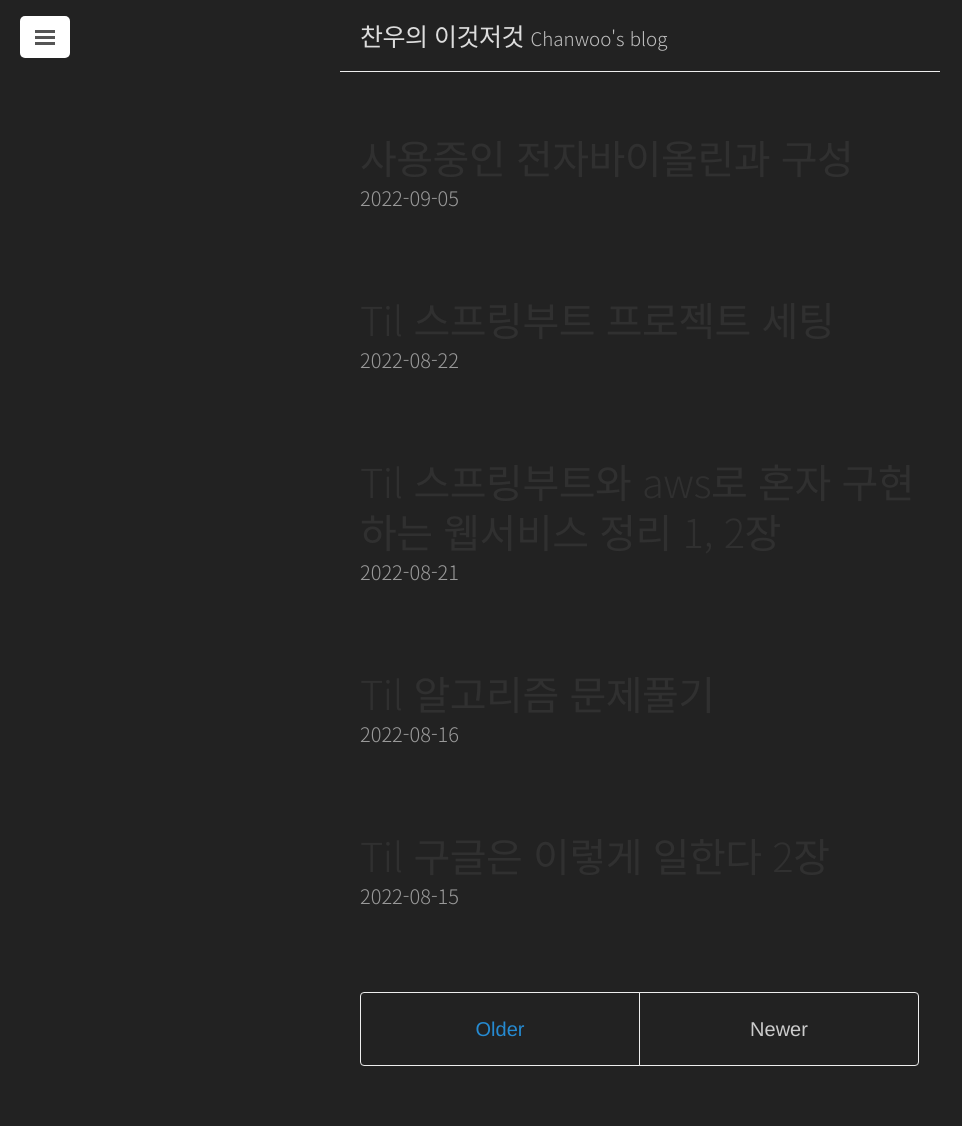
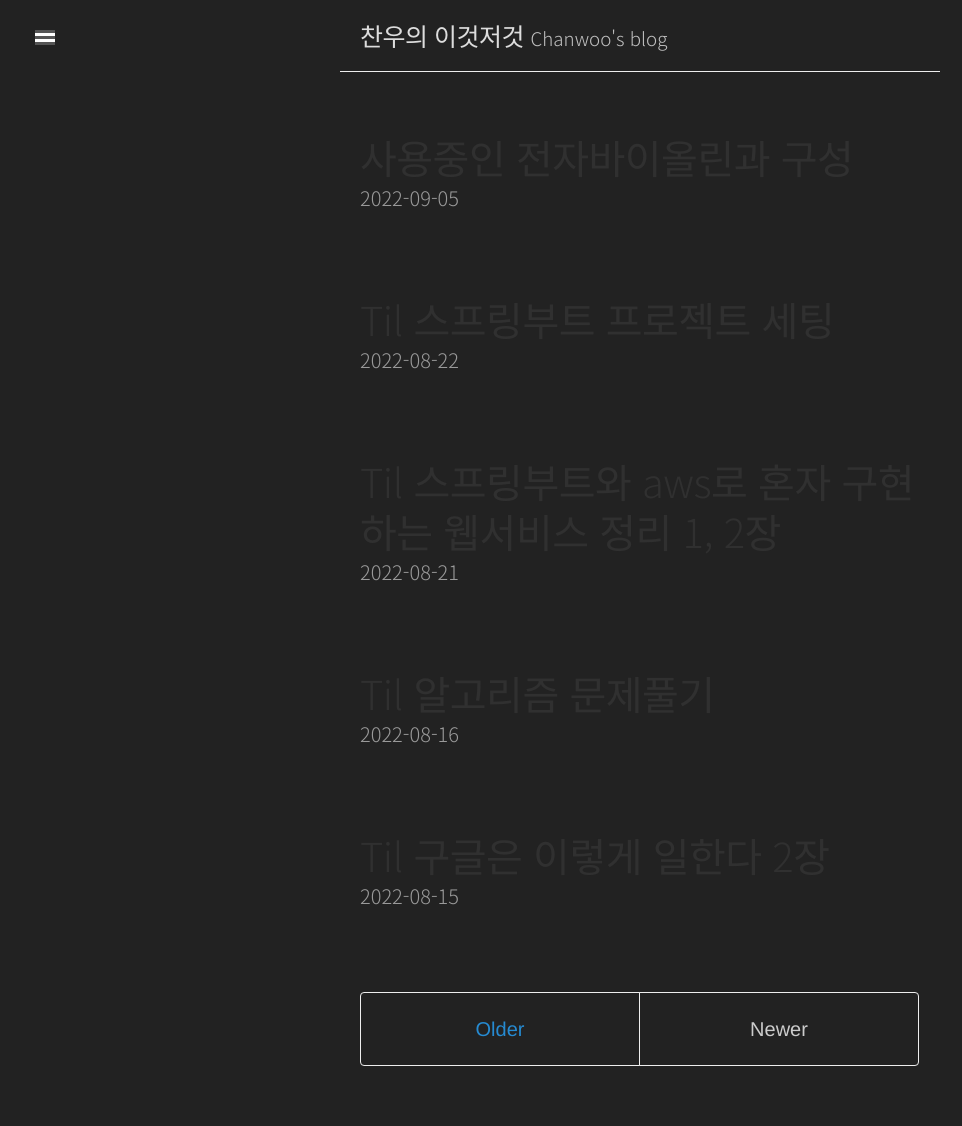
Before and after one commit to chanwooo/chanwooo.github.io, a Jekyll site: the page built from index.html, in a window 1280 px wide. Shown: the whole page, without its empty margins (0-962 px from the left). Built offline with Jekyll 4.4.1, drawn with Linux system fonts in a browser that asks for light colours; the list of posts is cut into pages by our own code.

Commit message:
Update lanyon.css

```diff
--- a/public/css/lanyon.css
+++ b/public/css/lanyon.css
@@ -230,8 +230,8 @@ a.sidebar-nav-item:focus {
   left: 1rem;
   display: block;
   padding: .25rem .75rem;
-  color: #505050;
-  background-color: #fff;
+  /*color: #505050;*/
+  /*background-color: #fff;*/
   border-radius: .25rem;
   cursor: pointer;
 }
```
